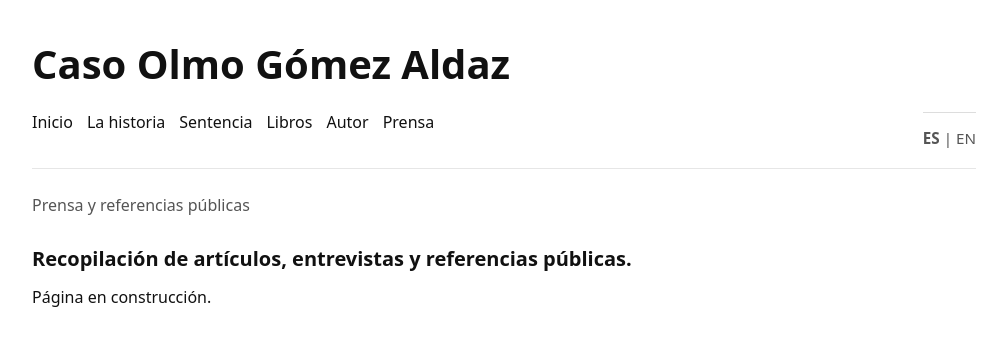
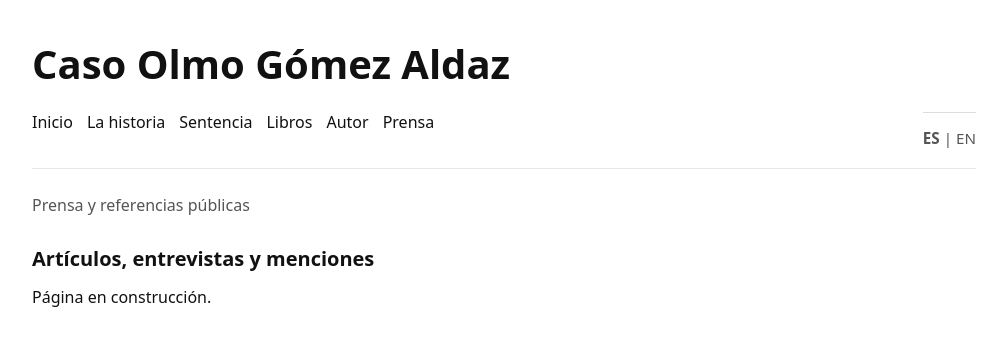
Before and after one commit to olmogaldaz/olmogaldaz.github.io, a Jekyll site: the page built from es/prensa/index.html, in a window 1280 px wide. Shown: the top 346 px of the page, without its empty margins (136-1143 px from the left). Built offline with Jekyll 4.4.1, drawn with Linux system fonts in a browser that asks for light colours.

Commit message:
Update index.html

```diff
--- a/es/prensa/index.html
+++ b/es/prensa/index.html
@@ -12,7 +12,7 @@ description: Artículos, entrevistas y referencias en medios de comunicación so
       Prensa y referencias públicas
     </h1>
     <main>
-      <h2>Recopilación de artículos, entrevistas y referencias públicas.</h2>
+      <h2>Artículos, entrevistas y menciones</h2>
       <p>Página en construcción.</p>
     </main>
   </div>
```
